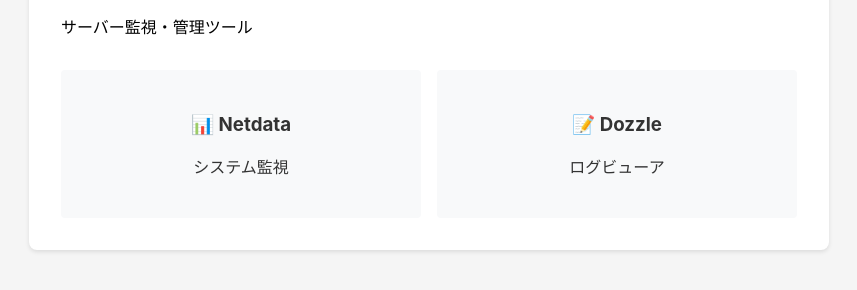
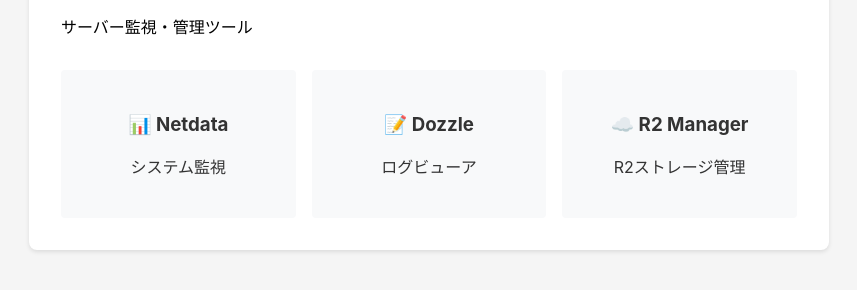
Before and after one commit to maretol/server-docker, a plain HTML site: page compose/nginx/index.html in a window 1280 px wide. Shown: the part 132-422 px from the top of the page, without its empty margins (211-1068 px from the left). Drawn offline with Linux system fonts and the light colour scheme.

Commit message:
appsにr2 manager追加

```diff
--- a/compose/nginx/index.html
+++ b/compose/nginx/index.html
@@ -53,6 +53,10 @@
                 <h3>📝 Dozzle</h3>
                 <p>ログビューア</p>
             </a>
+            <a href="/r2_manager/" class="service-card">
+                <h3>☁️ R2 Manager</h3>
+                <p>R2ストレージ管理</p>
+            </a>
         </div>
     </div>
 </body>
```
Also changed, not shown: 4 other files.
